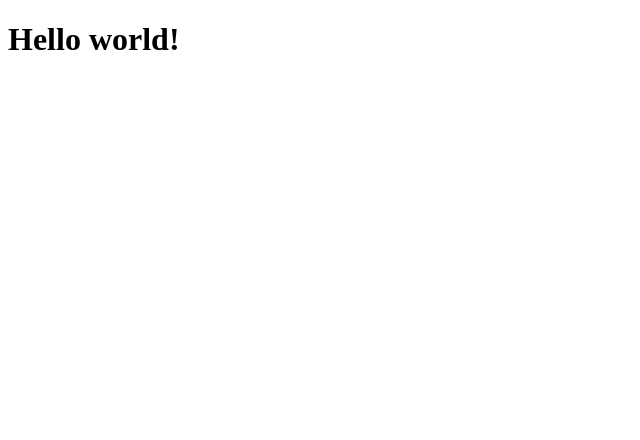
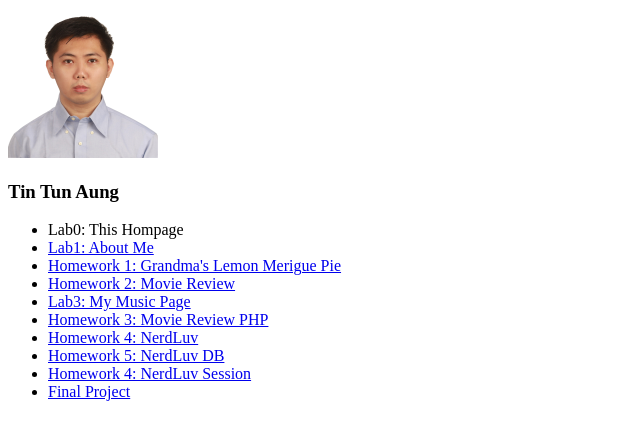
Before and after one commit to TinTunAung-dev/TinTunAung-dev.github.io, a plain HTML site: page index.html in a window 1280 px wide. Shown: the whole page, without its empty margins (0-640 px from the left). Drawn offline with Linux system fonts and the light colour scheme.

Commit message:
Initial commit

```diff
--- a/index.html
+++ b/index.html
@@ -7,6 +7,19 @@
     <title>Document</title>
 </head>
 <body>
-    <h1>Hello world!</h1>
+    <img src="./tin.jpg" width="150px" height="150px">
+    <h3>Tin Tun Aung</h3>
+    <ul>
+        <li>Lab0: This Hompage</li>
+        <li><a href="#">Lab1: About Me</a></li>
+        <li><a href="#">Homework 1: Grandma's Lemon Merigue Pie</a></li>
+        <li><a href="#">Homework 2: Movie Review</a></li>
+        <li><a href="#">Lab3: My Music Page</a></li>
+        <li><a href="#">Homework 3: Movie Review PHP</a></li>
+        <li><a href="#">Homework 4: NerdLuv</a></li>
+        <li><a href="#">Homework 5: NerdLuv DB</a></li>
+        <li><a href="#">Homework 4: NerdLuv Session</a></li>
+        <li><a href="#">Final Project</a></li>
+    </ul>
 </body>
 </html>
```
Also changed, not shown: tin.jpg (added).
